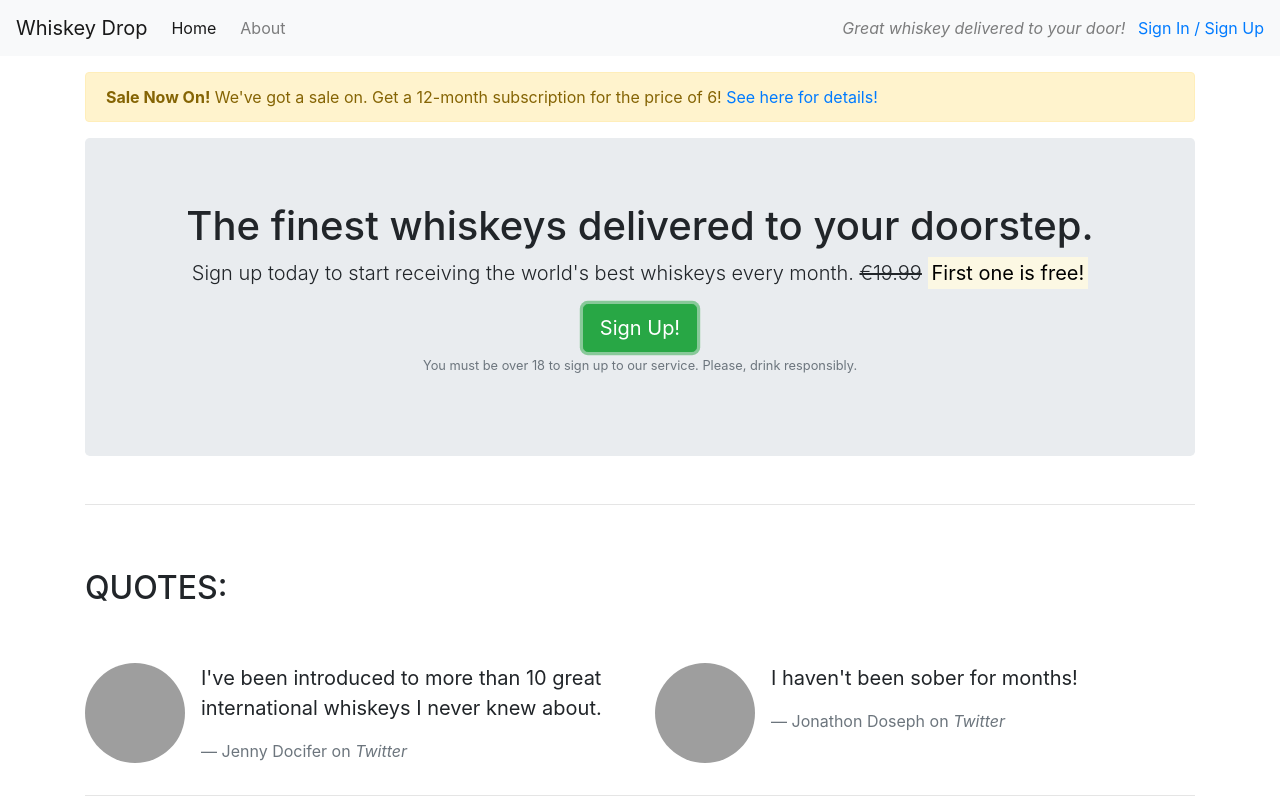
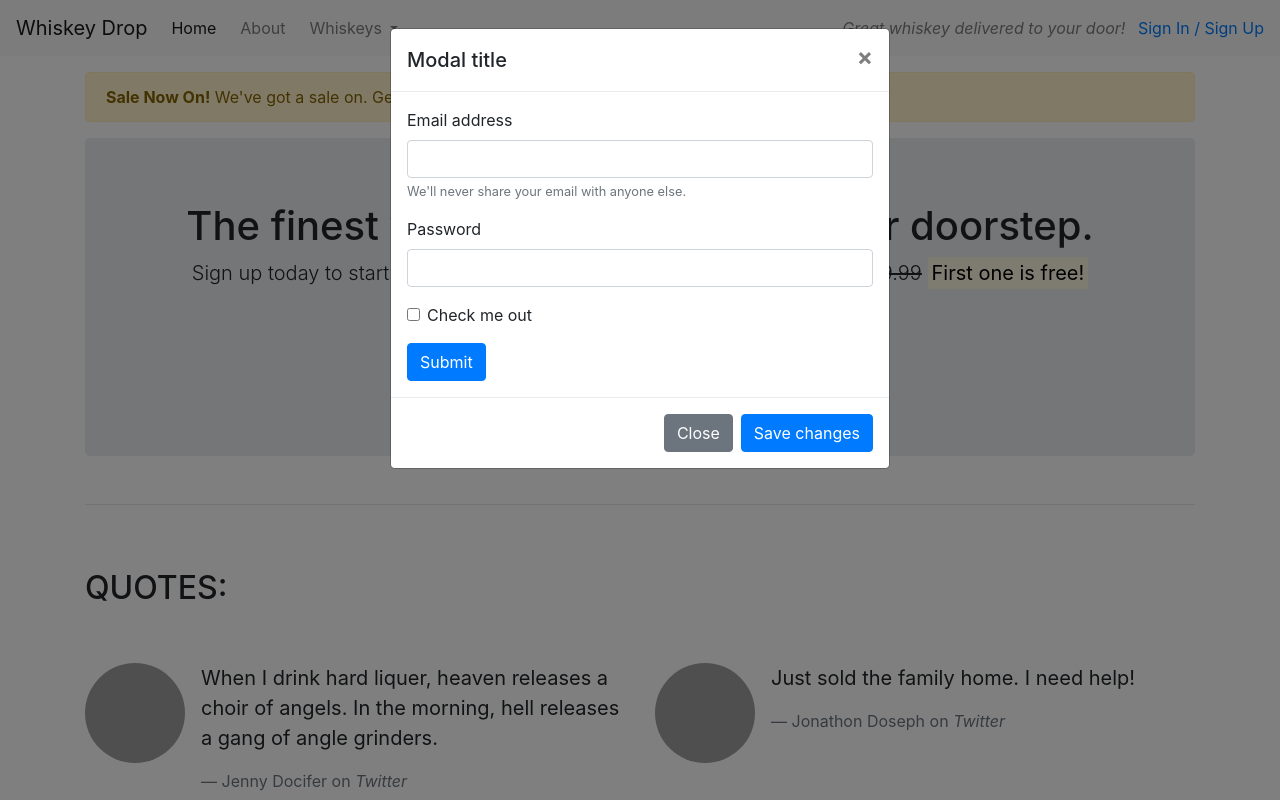
Before and after one commit to elkrojo/whiskey-drop, a plain HTML site: page index.html in a window 1280 px wide. Both pictures are taken after a click on the button "Sign Up!". Shown: the top 800 px of the page. Drawn offline with nearby package versions, Linux system fonts and the light colour scheme; grey boxes are pictures that could not be loaded.

Commit message:
Added dropdown menus and signup form modal

```diff
--- a/index.html
+++ b/index.html
@@ -15,11 +15,31 @@
 <body>
 	<nav class="navbar navbar-light bg-light navbar-expand-sm">
 		<a href="/" class="navbar-brand">Whiskey Drop</a>
-		<ul class="navbar-nav mr-auto">
-			<li class="active nav-item mr-2"><a class="nav-link" href="/">Home</a></li>
-			<li class=" nav-item mr-2"><a class="nav-link" href="/about">About</a></li>
-			<li class=" nav-item mr-2 d-block d-sm-none"><a class="nav-link" href="/login">Sign In / Sign Up</a></li>
-		</ul>
+		<button class="navbar-toggler ml-auto" type="button" data-toggle="collapse" data-target="#navbarNavDropdown"
+                        aria-controls="navbarNavDropdown" aria-expanded="false" aria-label="Toggle navigation">
+                        <span class="navbar-toggler-icon"></span></button>
+
+		<div class="collapse navbar-collapse" id="navbarNavDropdown">
+
+			<ul class="navbar-nav mr-auto">
+				<li class="active nav-item mr-2"><a class="nav-link" href="/">Home</a></li>
+				<li class=" nav-item mr-2"><a class="nav-link" href="/about">About</a></li>
+				<li class="nav-item dropdown"><a href="#" class="nav-link dropdown-toggle" id="navbarDropdownMenuLink"
+						role="button" data-toggle="dropdown" aria-haspopup="true" aria-expanded="false">
+						Whiskeys
+					</a>
+
+					<div class="dropdown-menu" aria-labelledby="navbarDropdownMenuLink">
+						<a class="dropdown-item" href="#">Irish</a>
+						<a class="dropdown-item" href="#">Scottish</a>
+						<a class="dropdown-item" href="#">Japanese</a>
+						<a class="dropdown-item" href="#">American</a>
+					</div>
+				</li>
+				<li class=" nav-item mr-2 d-block d-sm-none"><a class="nav-link" href="/login">Sign In / Sign Up</a>
+				</li>
+			</ul>
+		</div>
 		<div class="d-none d-md-block">
 			<p class="navbar-text my-auto mr-2"><i>Great whiskey delivered to your door!</i></p>
 			<a href="/login">Sign In / Sign Up</a>
@@ -45,7 +65,7 @@
 						<span class="d-inline d-sm-none"><br></span>
 						<strong><mark>First one is free!</mark></strong>
 					</p>
-					<button class="btn btn-success btn-lg">Sign Up!</button>
+					<button class="btn btn-success btn-lg" data-toggle="modal" data-target="#signUpModal">Sign Up!</button>
 					<p class="text-muted">
 						<small>You must be over 18 to sign up to our service. Please, drink responsibly.</small>
 					</p>
@@ -70,8 +90,8 @@
 						</div>
 							<div class="media-body">
 								<blockquote class="blockquote">
-									<p>I've been introduced to more than 10 great international whiskeys I never knew
-										about.
+									<p>When I drink hard liquer, heaven releases a choir of angels. In the morning, hell
+										releases a gang of angle grinders.
 									</p>
 									<footer class="blockquote-footer">Jenny Docifer on
 										<cite title="Twitter">Twitter</cite>
@@ -87,7 +107,7 @@
 							</div>
 								<div class="media-body">
 									<blockquote class="blockquote">
-										<p>I haven't been sober for months!</p>
+										<p>Just sold the family home. I need help!</p>
 										<footer class="blockquote-footer">Jonathon Doseph on
 											<cite title="Twitter">Twitter</cite>
 										</footer>
@@ -194,6 +214,42 @@
 			</div>
 		</div>
 	</article>
+
+	<div class="modal" tabindex="-1" role="dialog" id="signUpModal">
+		<div class="modal-dialog" role="document">
+			<div class="modal-content">
+				<div class="modal-header">
+					<h5 class="modal-title">Modal title</h5>
+					<button type="button" class="close" data-dismiss="modal" aria-label="Close">
+          <span aria-hidden="true">&times;</span>
+        </button>
+				</div>
+				<div class="modal-body">
+					<form>
+						<div class="form-group">
+							<label for="exampleInputEmail1">Email address</label>
+							<input type="email" class="form-control" id="exampleInputEmail1" aria-describedby="emailHelp">
+							<small id="emailHelp" class="form-text text-muted">We'll never share your email with anyone else.</small>
+						</div>
+						<div class="form-group">
+							<label for="exampleInputPassword1">Password</label>
+							<input type="password" class="form-control" id="exampleInputPassword1">
+                        </div>
+						<div class="form-group form-check">
+							<input type="checkbox" class="form-check-input" id="exampleCheck1">
+							<label class="form-check-label" for="exampleCheck1">Check me out</label>
+						</div>
+						<button type="submit" class="btn btn-primary">Submit</button>
+					</form>
+				</div>
+				<div class="modal-footer">
+					<button type="button" class="btn btn-secondary" data-dismiss="modal">Close</button>
+					<button type="button" class="btn btn-primary">Save changes</button>
+				</div>
+			</div>
+		</div>
+	</div>
+
 	<script src="https://code.jquery.com/jquery-3.3.1.slim.min.js"
 		integrity="sha384-q8i/X+965DzO0rT7abK41JStQIAqVgRVzpbzo5smXKp4YfRvH+8abtTE1Pi6jizo" crossorigin="anonymous">
 	</script>
```
